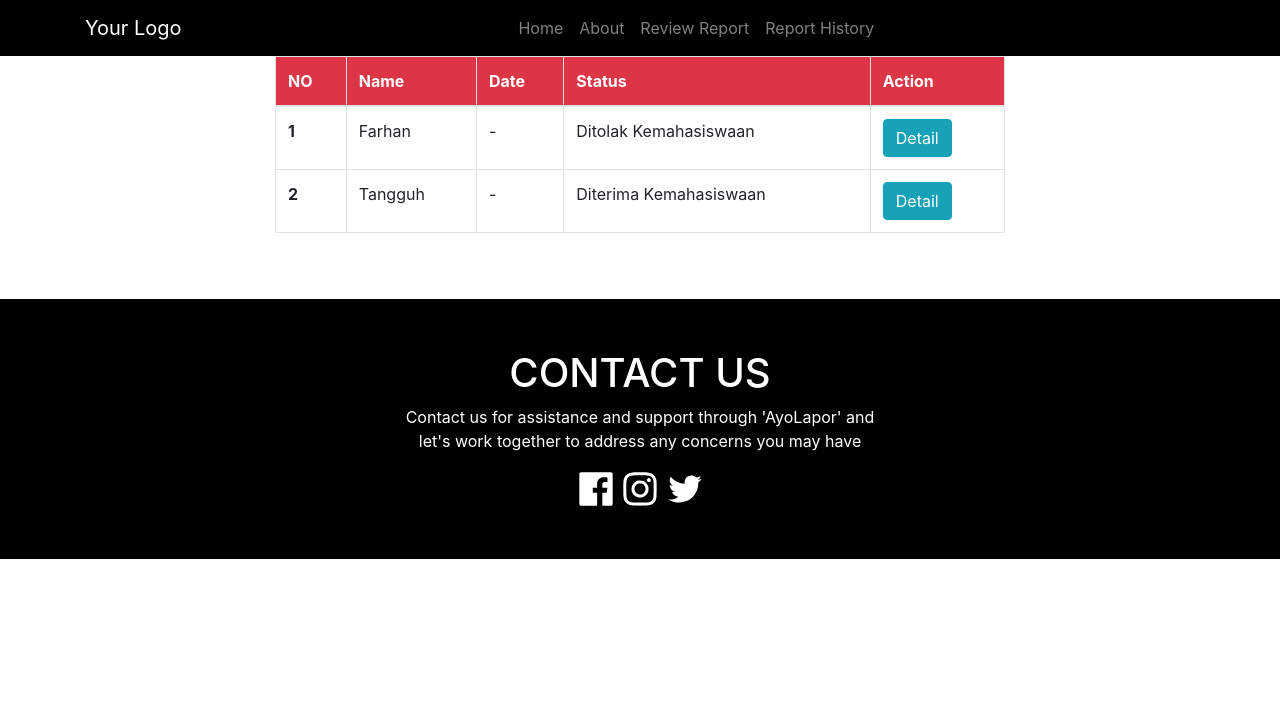
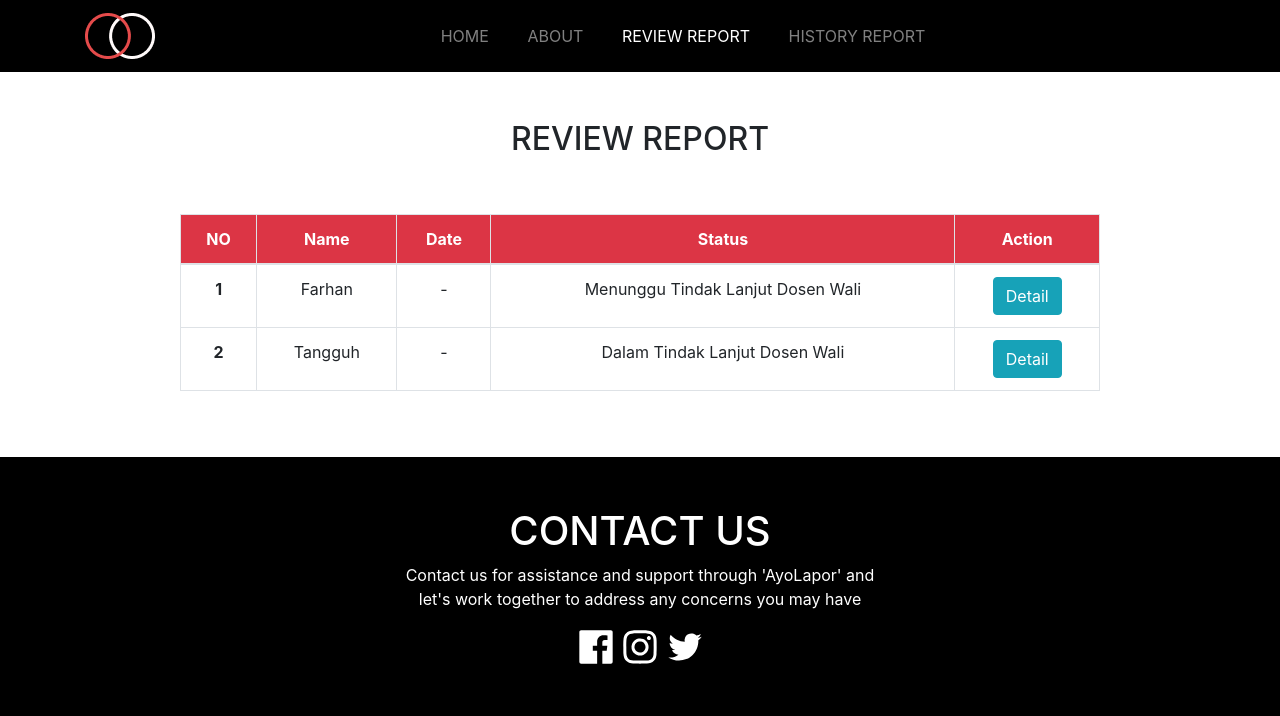
Before and after one commit to farhangold/ayo-lapor, a CodeIgniter app: a page that uses application/views/global/foot.php in a window 1280 px wide. Shown: the top 716 px of the page. Run offline with CodeIgniter, Linux system fonts and the light colour scheme; some libraries are stand-ins or nearby versions.

Commit message:
review report

```diff
--- a/application/views/global/foot.php
+++ b/application/views/global/foot.php
@@ -11,6 +11,10 @@
       </div>
     </footer>
   </body>
+      <!-- Include Bootstrap JavaScript -->
+      <script src="https://code.jquery.com/jquery-3.5.1.slim.min.js"></script>
+    <script src="https://cdn.jsdelivr.net/npm/@popperjs/core@2.11.6/dist/umd/popper.min.js"></script>
+    <script src="https://maxcdn.bootstrapcdn.com/bootstrap/4.5.2/js/bootstrap.min.js"></script>
   <script src="https://ajax.googleapis.com/ajax/libs/jquery/3.6.0/jquery.min.js"></script>
   <script src="https://code.jquery.com/jquery-3.2.1.slim.min.js" integrity="sha384-KJ3o2DKtIkvYIK3UENzmM7KCkRr/rE9/Qpg6aAZGJwFDMVNA/GpGFF93hXpG5KkN" crossorigin="anonymous"></script>
 <script src="https://cdn.jsdelivr.net/npm/popper.js@1.12.9/dist/umd/popper.min.js" integrity="sha384-ApNbgh9B+Y1QKtv3Rn7W3mgPxhU9K/ScQsAP7hUibX39j7fakFPskvXusvfa0b4Q" crossorigin="anonymous"></script>
--- a/application/views/global/head.php
+++ b/application/views/global/head.php
@@ -11,6 +11,8 @@
       href="https://fonts.googleapis.com/css2?family=Montserrat:wght@500;700&display=swap"
       rel="stylesheet"
     />
+    <link rel="stylesheet" type="text/css" href="https://cdn.datatables.net/1.11.6/css/jquery.dataTables.min.css">
+    <link rel="stylesheet" href="https://maxcdn.bootstrapcdn.com/bootstrap/4.5.2/css/bootstrap.min.css">
     <link rel="stylesheet" href="https://cdn.jsdelivr.net/npm/bootstrap@4.0.0/dist/css/bootstrap.min.css" integrity="sha384-Gn5384xqQ1aoWXA+058RXPxPg6fy4IWvTNh0E263XmFcJlSAwiGgFAW/dAiS6JXm" crossorigin="anonymous">
     <link rel="stylesheet" href="<?= base_url('assets/style.css') ?>" />
     <style>
--- a/application/views/global/navbardosen.php
+++ b/application/views/global/navbardosen.php
@@ -1,7 +1,7 @@
-<nav class="navbar navbar-expand-lg navbar-dark" style="background-color:black">
+<nav class="navbar navbar-expand-lg navbar-dark " style="background-color: black;">
     <div class="container">
         <!-- Brand/logo -->
-        <a class="navbar-brand" href="#">Your Logo</a>
+        <a class="navbar-brand" href=""><img src="<?= base_url('assets') ?>/images/logo.png" alt=""></a>
 
         <!-- Toggle button for mobile -->
         <button class="navbar-toggler" type="button" data-bs-toggle="collapse" data-bs-target="#navbarNav">
@@ -11,16 +11,16 @@
         <div class="collapse navbar-collapse" id="navbarNav">
             <ul class="navbar-nav mx-auto">
                 <li class="nav-item">
-                    <a class="nav-link" href="#">Home</a>
+                    <a class="nav-link" href="#">HOME &nbsp;&nbsp;&nbsp;&nbsp;</a>
                 </li>
                 <li class="nav-item">
-                    <a class="nav-link" href="#">About </a>
+                    <a class="nav-link" href="#">ABOUT &nbsp;&nbsp;&nbsp;&nbsp;</a>
+                </li>
+                <li class="nav-item active">
+                    <a class="nav-link" href="#">REVIEW REPORT &nbsp;&nbsp;&nbsp;&nbsp;</a>
                 </li>
                 <li class="nav-item">
-                    <a class="nav-link" href="#">Review Report </a>
-                </li>
-                <li class="nav-item">
-                    <a class="nav-link" href="#">Report History</a>
+                    <a class="nav-link" href="#">HISTORY REPORT</a>
                 </li>
             </ul>
         </div>
--- a/application/views/modul-report/review-report.php
+++ b/application/views/modul-report/review-report.php
@@ -1,15 +1,12 @@
-<!DOCTYPE html>
-<html>
-<head>
-    <title>Review Report</title>
-    <link rel="stylesheet" type="text/css" href="https://cdn.datatables.net/1.11.6/css/jquery.dataTables.min.css">
-    <link rel="stylesheet" href="https://maxcdn.bootstrapcdn.com/bootstrap/4.5.2/css/bootstrap.min.css">
-</head>
-<body>
+
     <div class="container">
+        <br><br>
+        <h2 class="text-center text-DARK">REVIEW REPORT</h2>
+        <br><br>
         <div class="row justify-content-center">
-            <div class="col-lg-8">
-                <table id="datatable" class="table table-bordered table-hover">
+
+            <div class="col-lg-10">
+                <table id="datatable" class="table table-bordered table-hover  text-center">
                     <thead class="bg-danger text-white">
                         <tr>
                         <th scope="col">NO</th>
@@ -24,14 +21,14 @@
                         <th scope="row">1</th>
                         <td>Farhan</td>
                         <td>-</td>
-                        <td>Ditolak Kemahasiswaan</td>
+                        <td>Menunggu Tindak Lanjut Dosen Wali</td>
                         <td><button class="detail-button btn btn-info">Detail</button></td>
                         </tr>
                         <tr>
                         <th scope="row">2</th>
                         <td>Tangguh</td>
                         <td>-</td>
-                        <td>Diterima Kemahasiswaan</td>
+                        <td>Dalam Tindak Lanjut Dosen Wali</td>
                         <td><button class="detail-button btn btn-info">Detail</button></td>
                         </tr>
                     </tbody>
@@ -39,10 +36,3 @@
             </div>
         </div>
     </div>
-
-    <!-- Include Bootstrap JavaScript -->
-    <script src="https://code.jquery.com/jquery-3.5.1.slim.min.js"></script>
-    <script src="https://cdn.jsdelivr.net/npm/@popperjs/core@2.11.6/dist/umd/popper.min.js"></script>
-    <script src="https://maxcdn.bootstrapcdn.com/bootstrap/4.5.2/js/bootstrap.min.js"></script>
-</body>
-</html>
```
